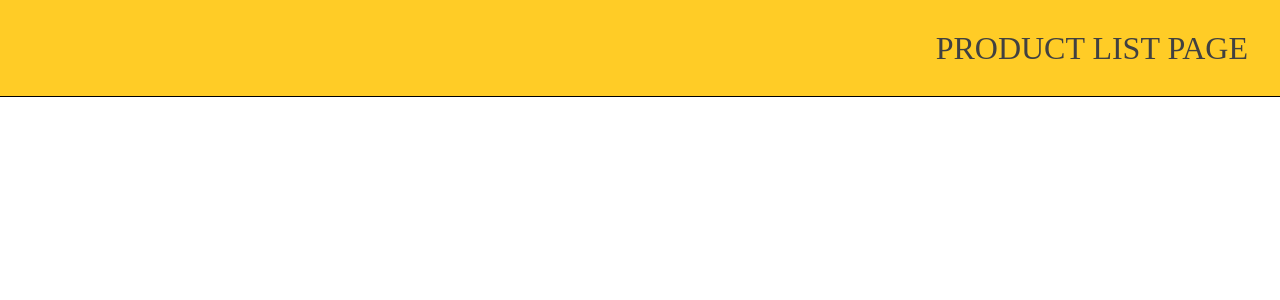
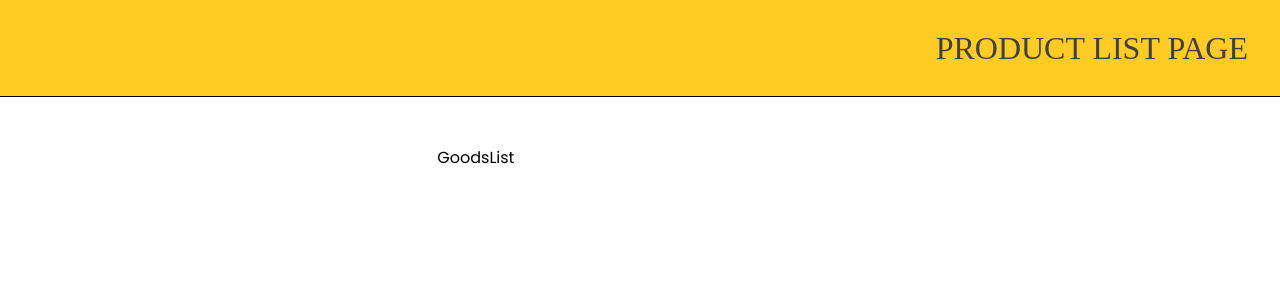
Before and after one commit to AlexandrZeroff/nc-one-test, a React (Create React App) app: page / in a window 1280 px wide. Shown: the top 300 px of the page. Built offline with nearby package versions, Linux system fonts and the light colour scheme; a web font is replaced by a local one.

Commit message:
AppScreen MUI added

```diff
--- a/src/App.js
+++ b/src/App.js
@@ -1,6 +1,7 @@
 import './App.scss';
 import AppHeader from './components/appHeader.jsx/AppHeader';
 import { createTheme, ThemeProvider } from '@mui/material/styles';
+import AppScreen from './components/appScreen/AppScreen';
 
 
 const theme = createTheme({
@@ -61,6 +62,7 @@ function App() {
   return (
     <ThemeProvider theme={theme}>
       <AppHeader />
+      <AppScreen />
     </ThemeProvider>
 
   );
--- a/src/components/appScreen/AppScreen.jsx
+++ b/src/components/appScreen/AppScreen.jsx
@@ -2,16 +2,29 @@ import "./AppScreen.scss";
 import React from "react";
 import Favorites from "../favorites/Favorites";
 import GoodsList from "../goodsList/GoodsList";
-
+import Box from "@mui/material/Box";
+import Grid from "@mui/material/Grid";
 
 const AppScreen = () => {
   return (
-    <section id="screen">
-      <div className="p-default grid grid-cols-4 gap-x-2 screen-wrapper">
-        <Favorites />
-        <GoodsList styles="col-span-3" />
-      </div>
-    </section>
+    <Box
+      sx={{
+        flexGrow: 1,
+        id: "screen",
+        paddingTop: "3rem",
+        boxSizing: "border-box",
+        height: "calc(100vh - 6rem - 1px)",
+      }}
+    >
+      <Grid container height='100%' columnSpacing={4}>
+        <Grid item xs={4}>
+          <Favorites />
+        </Grid>
+        <Grid item xs={8}>
+          <GoodsList />
+        </Grid>
+      </Grid>
+    </Box>
   );
 };
 
--- a/src/components/appScreen/AppScreen.scss
+++ b/src/components/appScreen/AppScreen.scss
@@ -1,7 +1,6 @@
 @import "../../App.scss";
 
 .screen-wrapper{
-    background-color: $th-light;
     height: calc(100vh - 6rem - 1px);
     padding-top: 4rem;
 }
```
Also changed, not shown: src/components/appHeader.jsx/AppHeader.scss (deleted, +0 -12 lines).
